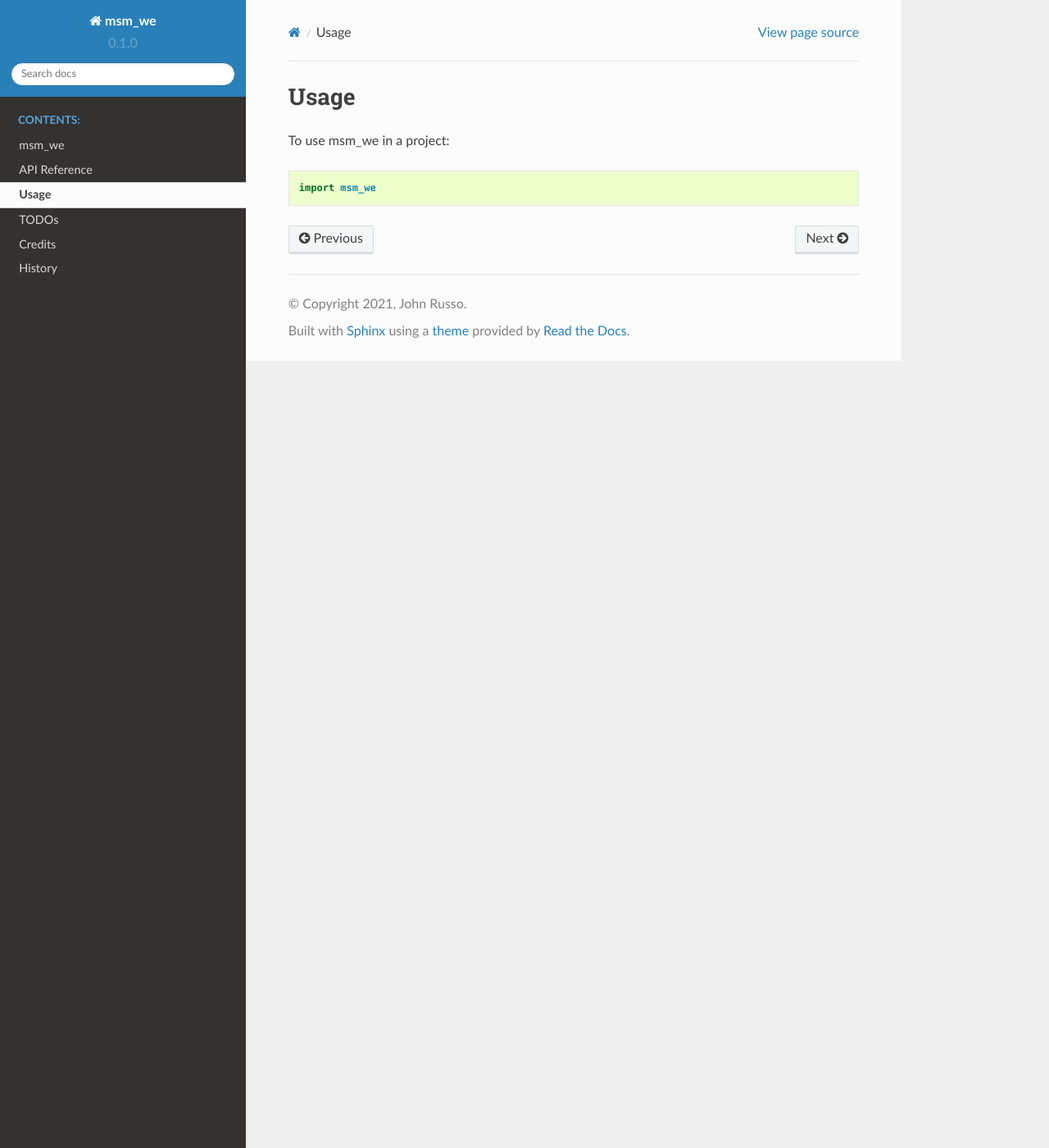
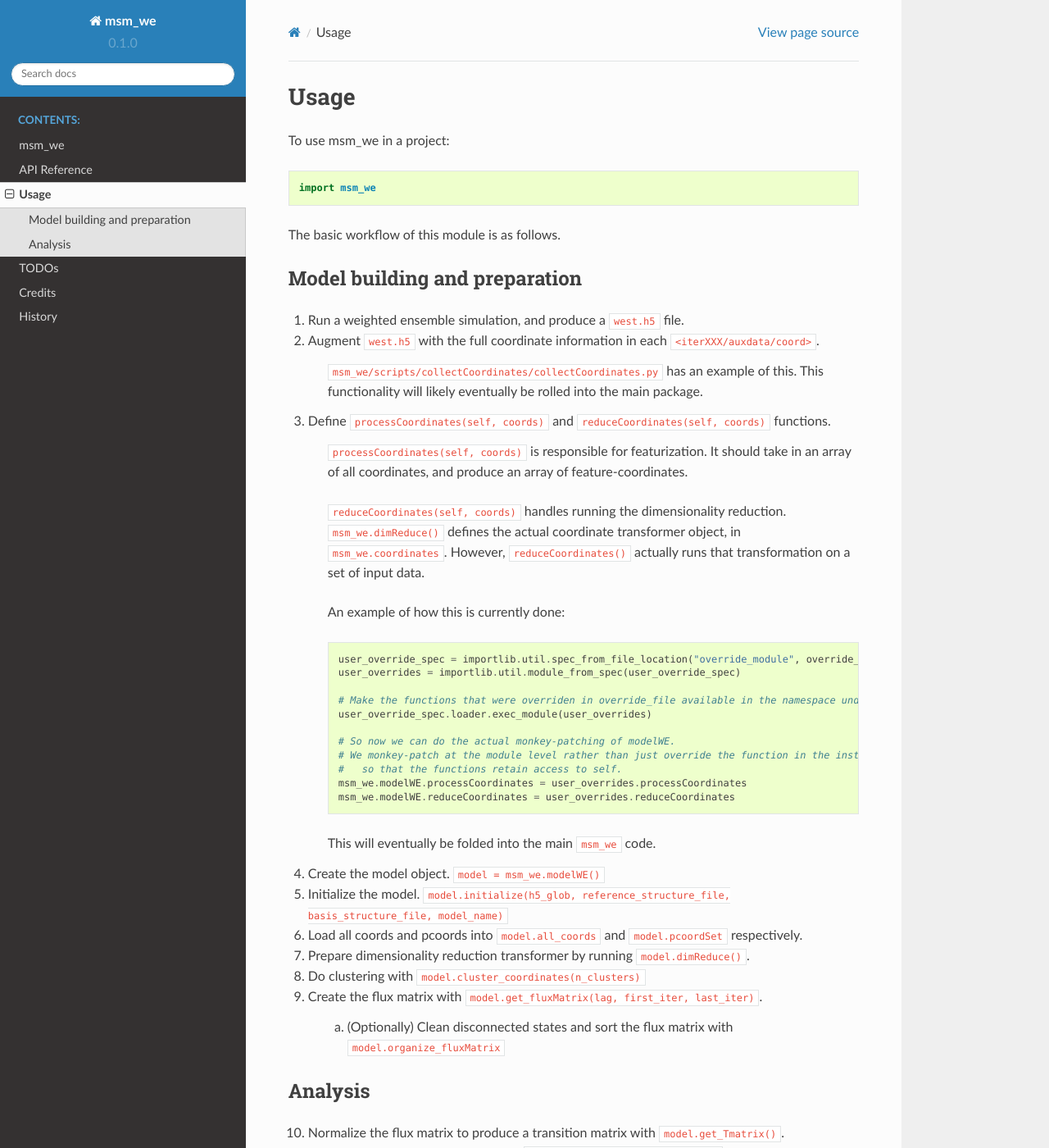
Before and after one commit to jdrusso/msm_we, a Sphinx documentation site: the page built from docs/usage.rst, in a window 1280 px wide and 1400 px high. Shown: the whole window at 82% size. Built offline with Sphinx 7.4.7 and the Read the Docs theme 2.0.0, drawn with Linux system fonts in a browser that asks for light colours; some of the changed text lies outside the part shown.

Commit message:
Updated documentation with sample usage

```diff
--- a/docs/usage.rst
+++ b/docs/usage.rst
@@ -5,3 +5,66 @@ Usage
 To use msm_we in a project::
 
     import msm_we
+
+
+The basic workflow of this module is as follows.
+
+Model building and preparation
+------------------------------
+
+1. Run a weighted ensemble simulation, and produce a :code:`west.h5` file.
+
+2. Augment :code:`west.h5` with the full coordinate information in each :code:`<iterXXX/auxdata/coord>`.
+
+    :code:`msm_we/scripts/collectCoordinates/collectCoordinates.py` has an example of this.
+    This functionality will likely eventually be rolled into the main package.
+
+3. Define :code:`processCoordinates(self, coords)` and :code:`reduceCoordinates(self, coords)` functions.
+
+    :code:`processCoordinates(self, coords)` is responsible for featurization. It should take in an array of all coordinates,
+    and produce an array of feature-coordinates.
+
+    :code:`reduceCoordinates(self, coords)` handles running the dimensionality reduction. :code:`msm_we.dimReduce()`
+    defines the actual coordinate transformer object, in :code:`msm_we.coordinates`. However, :code:`reduceCoordinates()`
+    actually runs that transformation on a set of input data.
+
+    An example of how this is currently done:
+
+    .. code-block:: python
+
+        user_override_spec = importlib.util.spec_from_file_location("override_module", override_file)
+        user_overrides = importlib.util.module_from_spec(user_override_spec)
+
+        # Make the functions that were overriden in override_file available in the namespace under user_overrides
+        user_override_spec.loader.exec_module(user_overrides)
+
+        # So now we can do the actual monkey-patching of modelWE.
+        # We monkey-patch at the module level rather than just override the function in the instanced object
+        #   so that the functions retain access to self.
+        msm_we.modelWE.processCoordinates = user_overrides.processCoordinates
+        msm_we.modelWE.reduceCoordinates = user_overrides.reduceCoordinates
+
+    This will eventually be folded into the main :code:`msm_we` code.
+
+4. Create the model object. :code:`model = msm_we.modelWE()`
+
+5. Initialize the model. :code:`model.initialize(h5_glob, reference_structure_file, basis_structure_file, model_name)`
+
+6. Load all coords and pcoords into  :code:`model.all_coords` and :code:`model.pcoordSet` respectively.
+
+7. Prepare dimensionality reduction transformer by running :code:`model.dimReduce()`.
+
+8. Do clustering with :code:`model.cluster_coordinates(n_clusters)`
+
+9. Create the flux matrix with :code:`model.get_fluxMatrix(lag, first_iter, last_iter)`.
+
+    a. (Optionally) Clean disconnected states and sort the flux matrix with :code:`model.organize_fluxMatrix`
+
+Analysis
+--------
+
+10. Normalize the flux matrix to produce a transition matrix with :code:`model.get_Tmatrix()`.
+
+11. Obtain steady-state distribution with :code:`model.get_steady_state_algebraic`.
+
+12. Obtain steady-state target flux with :code:`model.get_steady_state_target_flux()`
```
Also changed, not shown: README.rst (+12 -2 lines).
